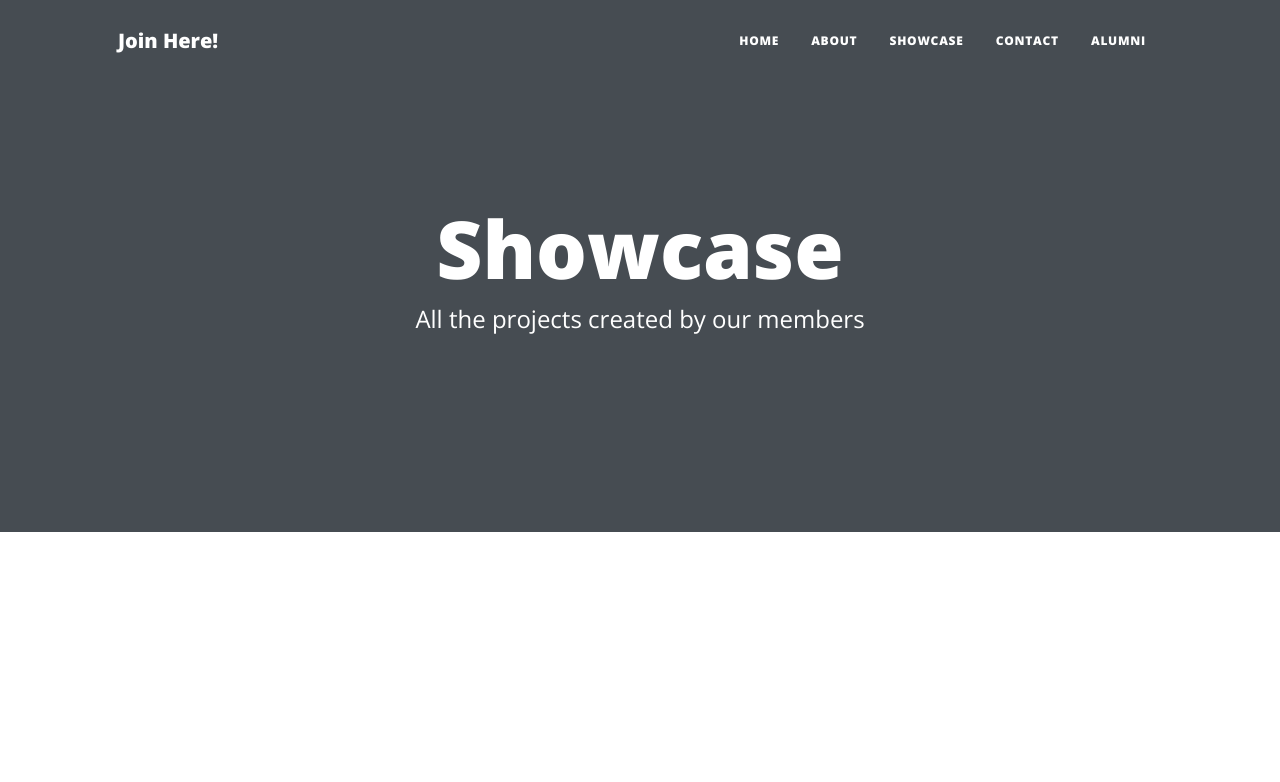
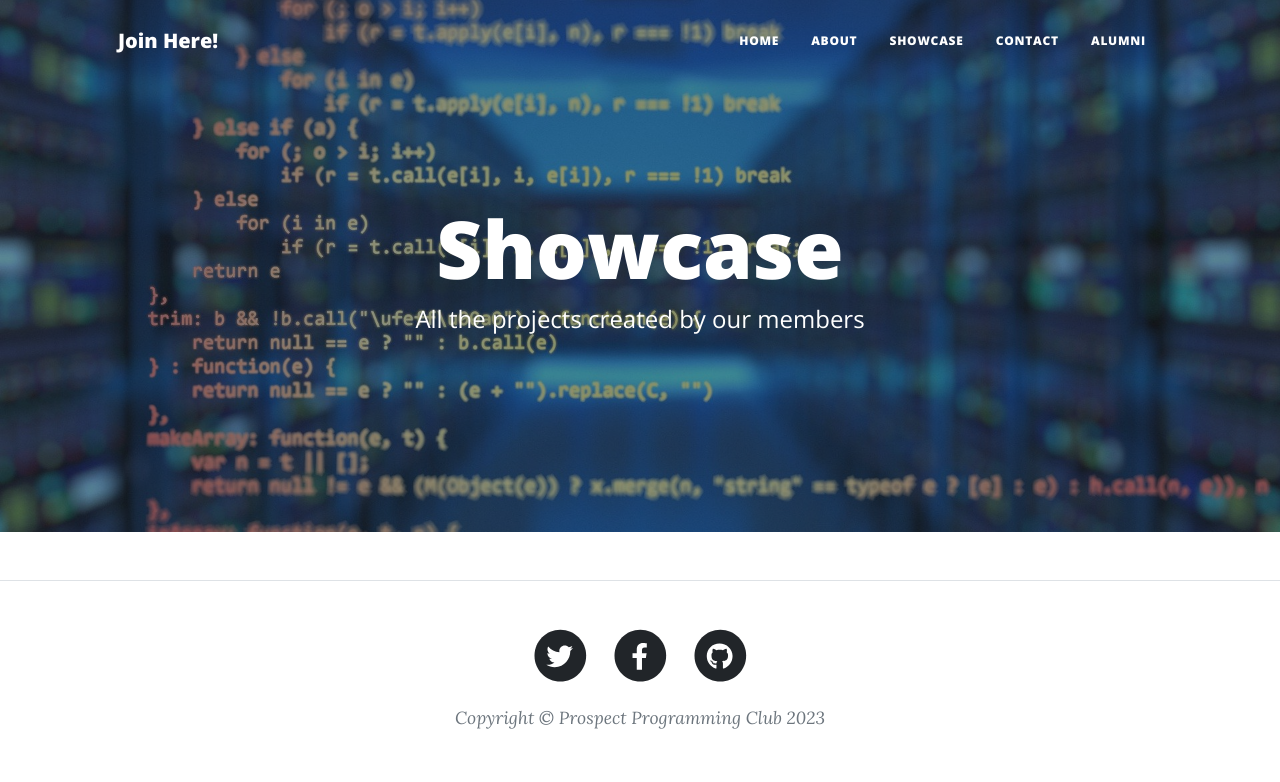
Before and after one commit to Prospect-Programming-Club/programming-club-website-3.0, a plain HTML site: page showcase.html in a window 1280 px wide. Drawn offline with nearby package versions, Linux system fonts and the light colour scheme.

Commit message:
tons of changes

```diff
--- a/showcase.html
+++ b/showcase.html
@@ -38,7 +38,7 @@
         </nav>
         <!-- Page Header-->
 
-        <header class="masthead">
+        <header class="masthead" style="background-image: url('assets/img/coding.jpg')">
             <div class="container position-relative px-4 px-lg-5">
                 <div class="row gx-4 gx-lg-5 justify-content-center">
                     <div class="col-md-10 col-lg-8 col-xl-7">
@@ -115,6 +115,43 @@
         </div> -->
 
         <!-- Bootstrap core JS-->
+
+        <!-- Footer-->
+        <footer class="border-top">
+            <div class="container px-4 px-lg-5">
+                <div class="row gx-4 gx-lg-5 justify-content-center">
+                    <div class="col-md-10 col-lg-8 col-xl-7">
+                        <ul class="list-inline text-center">
+                            <li class="list-inline-item">
+                                <a href="#!">
+                                    <span class="fa-stack fa-lg">
+                                        <i class="fas fa-circle fa-stack-2x"></i>
+                                        <i class="fab fa-twitter fa-stack-1x fa-inverse"></i>
+                                    </span>
+                                </a>
+                            </li>
+                            <li class="list-inline-item">
+                                <a href="#!">
+                                    <span class="fa-stack fa-lg">
+                                        <i class="fas fa-circle fa-stack-2x"></i>
+                                        <i class="fab fa-facebook-f fa-stack-1x fa-inverse"></i>
+                                    </span>
+                                </a>
+                            </li>
+                            <li class="list-inline-item">
+                                <a href="https://github.com/Prospect-Programming-Club/" target="_blank">
+                                    <span class="fa-stack fa-lg">
+                                        <i class="fas fa-circle fa-stack-2x"></i>
+                                        <i class="fab fa-github fa-stack-1x fa-inverse"></i>
+                                    </span>
+                                </a>
+                            </li>
+                        </ul>
+                        <div class="small text-center text-muted fst-italic">Copyright &copy; Prospect Programming Club 2023</div>
+                    </div>
+                </div>
+            </div>
+        </footer>
         <script src="https://cdn.jsdelivr.net/npm/bootstrap@5.1.3/dist/js/bootstrap.bundle.min.js"></script>
         <!-- Core theme JS-->
         <script src="js/scripts.js"></script>
```
Also changed, not shown: about.html (+11 -8 lines), alumni.html (+2 -8 lines), contact.html (+2 -7 lines), index.html (+2 -2 lines), post.html (+2 -2 lines), README.md, assets/img/coding.jpg (added).
